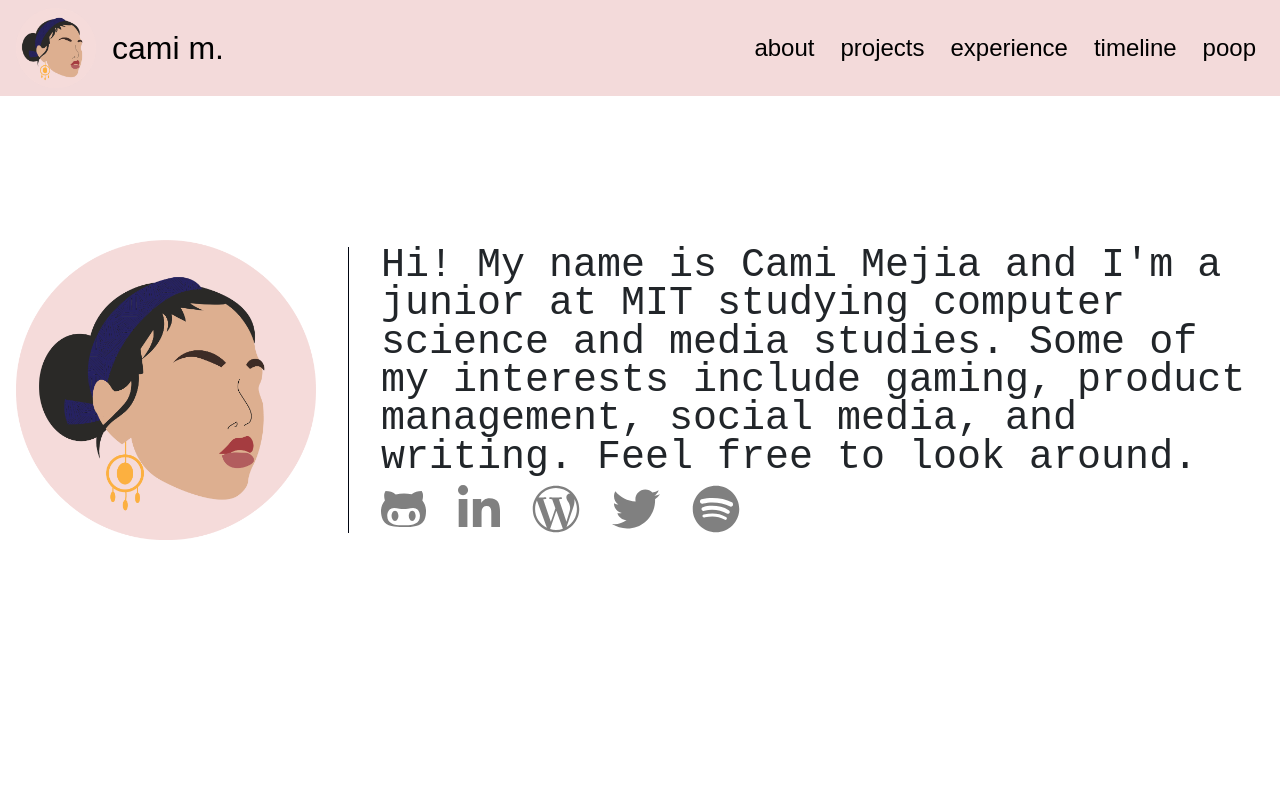
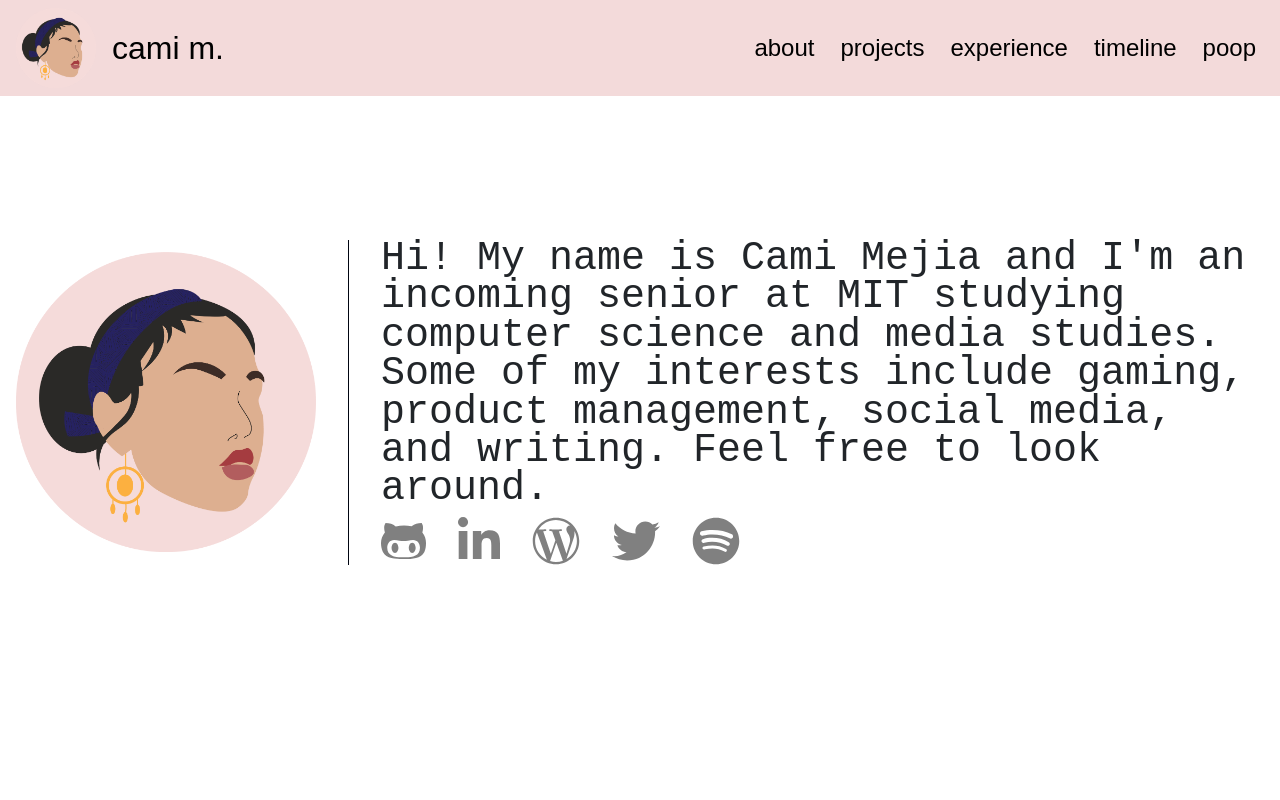
Before and after one commit to camimgh/jcamim, a React (Create React App) app: page / in a window 1280 px wide. Shown: the top 800 px of the page. Built offline with nearby package versions, Linux system fonts and the light colour scheme.

Commit message:
updated about

```diff
--- a/src/pages/About.js
+++ b/src/pages/About.js
@@ -18,7 +18,7 @@ class About extends Component {
                 <div className="intro-box">
                     <img className="logo" src={logo} alt="logo" />
                     <div className="vl">
-                        <h1 className="header-text">Hi! My name is Cami Mejia and I'm a junior at MIT studying computer science and media studies. Some of my interests include gaming, product management, social media, and writing. Feel free to look around.</h1>
+                        <h1 className="header-text">Hi! My name is Cami Mejia and I'm an incoming senior at MIT studying computer science and media studies. Some of my interests include gaming, product management, social media, and writing. Feel free to look around.</h1>
                         <div className="links">
                             <a href="https://github.com/camimgh"><FontAwesomeIcon size="3x" icon={faGithubAlt}/></a>
                             <a href="https://linkedin.com/in/camille-mejia"><FontAwesomeIcon size="3x" icon={faLinkedinIn}/></a>
```
